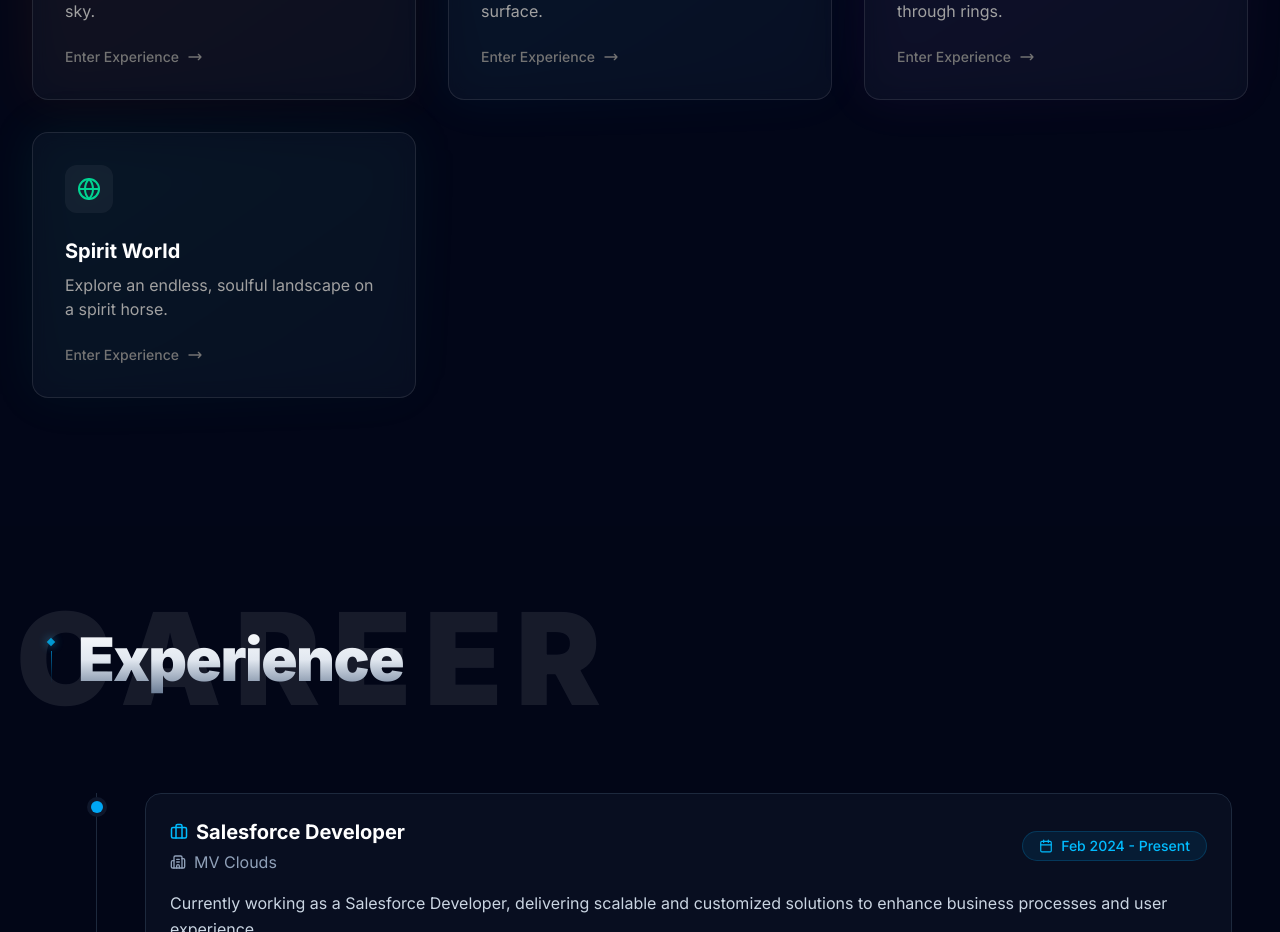
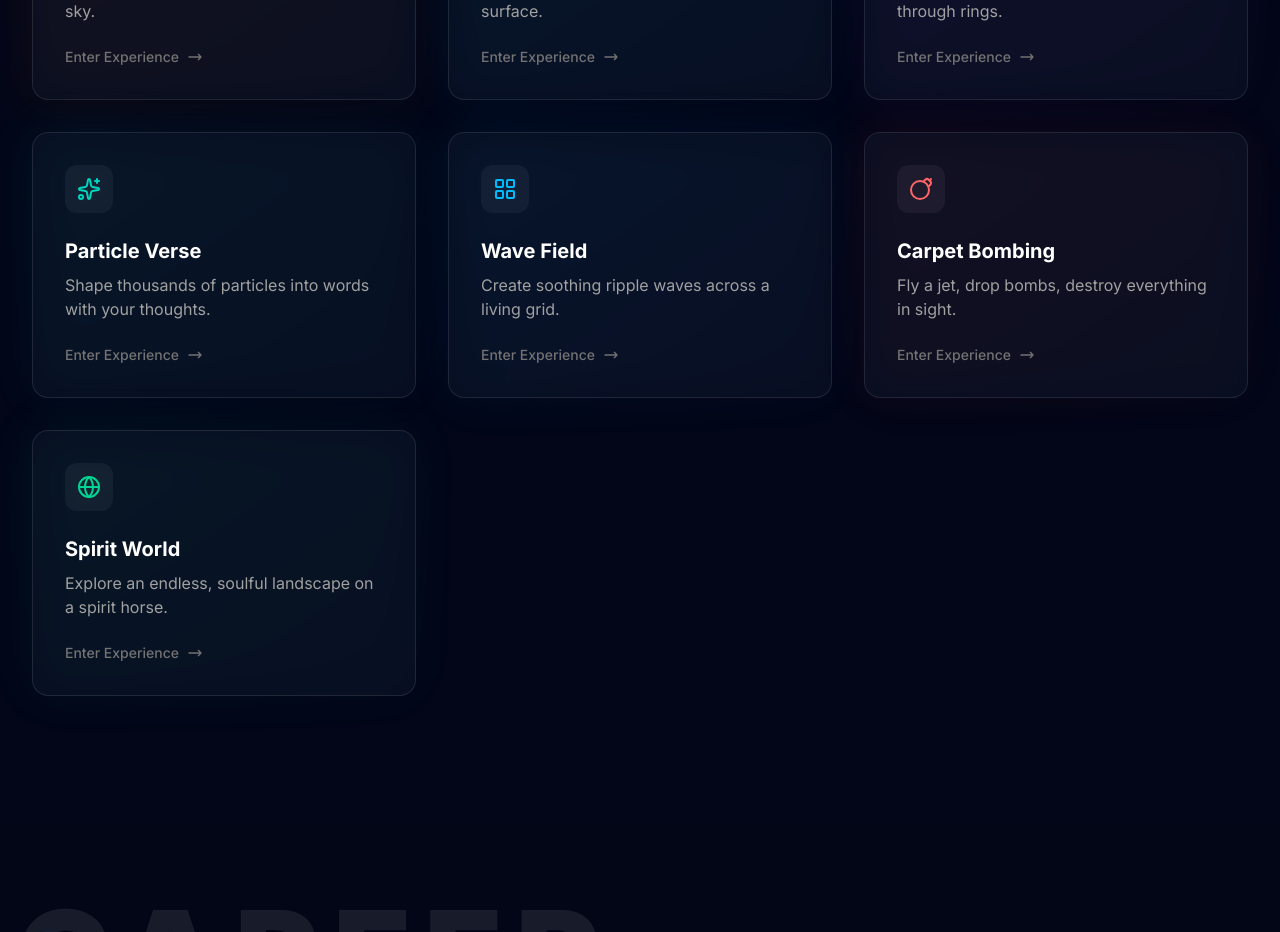
Before and after one commit to KEVINSUVAGIYA/Portfolio, a Next.js app: page / in a window 1280 px wide. Shown: the part 4600-5532 px from the top of the page. Built offline with nearby package versions, Linux system fonts and the light colour scheme; no server answers.

Commit message:
feat: added the tiles on site

```diff
--- a/src/components/Playground.tsx
+++ b/src/components/Playground.tsx
@@ -2,7 +2,7 @@
 
 import Link from "next/link";
 import { motion } from "framer-motion";
-import { Cloud, Music, Waves, Globe } from "lucide-react";
+import { Cloud, Music, Waves, Globe, Sparkles, LayoutGrid, Bomb } from "lucide-react";
 import { SectionHeader } from "./ui/SectionHeader";
 
 export const Playground = () => {
@@ -30,6 +30,30 @@ export const Playground = () => {
             href: "/playground/flight",
             color: "from-purple-500/20 to-pink-500/5",
             border: "group-hover:border-purple-500/50"
+        },
+        {
+            title: "Particle Verse",
+            description: "Shape thousands of particles into words with your thoughts.",
+            icon: <Sparkles className="w-6 h-6 text-teal-400" />,
+            href: "/playground/particles",
+            color: "from-teal-500/20 to-cyan-500/5",
+            border: "group-hover:border-teal-500/50"
+        },
+        {
+            title: "Wave Field",
+            description: "Create soothing ripple waves across a living grid.",
+            icon: <LayoutGrid className="w-6 h-6 text-sky-400" />,
+            href: "/playground/waves",
+            color: "from-sky-500/20 to-indigo-500/5",
+            border: "group-hover:border-sky-500/50"
+        },
+        {
+            title: "Carpet Bombing",
+            description: "Fly a jet, drop bombs, destroy everything in sight.",
+            icon: <Bomb className="w-6 h-6 text-red-400" />,
+            href: "/playground/carpet-bombing",
+            color: "from-red-500/20 to-orange-500/5",
+            border: "group-hover:border-red-500/50"
         },
         {
             title: "Spirit World",
```
